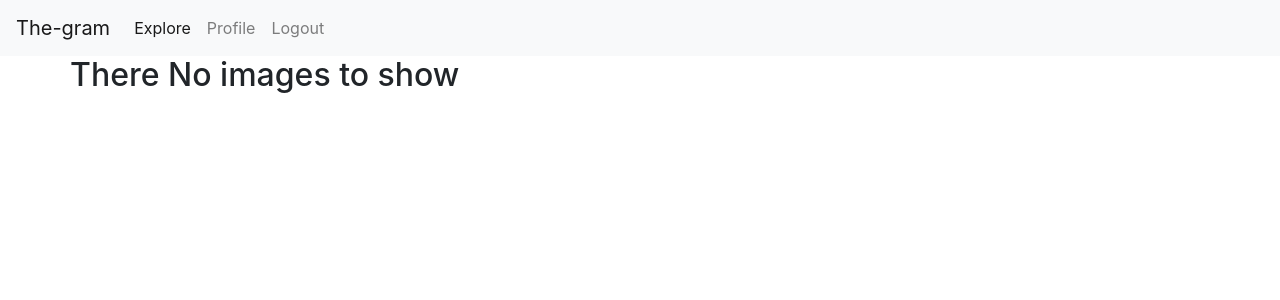
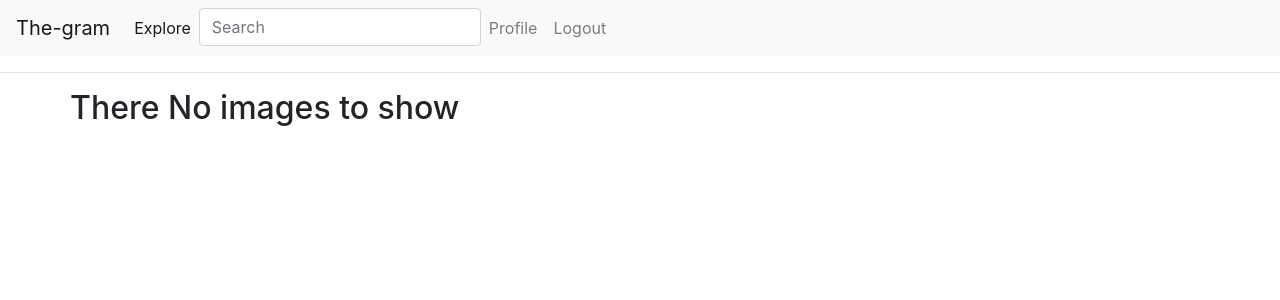
Before and after one commit to ephantuskaranja/Epha-gram, a Django app: page / in a window 1280 px wide. Shown: the top 300 px of the page. Run offline with Django 3.2, Linux system fonts and the light colour scheme; a user stored in the database is signed in; data that the repository does not hold is empty; some libraries are stand-ins or nearby versions.

Commit message:
change the nav styling

```diff
--- a/my_gram/templates/base.html
+++ b/my_gram/templates/base.html
@@ -14,7 +14,8 @@
 
 <body>
 
-  {% include "navbar.html" %} {% block content %} {% endblock %} {% block scripts %}
+  {% include "navbar.html" %}
+  <hr>{% block content %} {% endblock %} {% block scripts %}
   <script src="https://ajax.googleapis.com/ajax/libs/jquery/3.2.1/jquery.min.js"></script>
   {% bootstrap_javascript %} {% endblock %}
 </body>
--- a/my_gram/templates/navbar.html
+++ b/my_gram/templates/navbar.html
@@ -9,6 +9,9 @@
       <li class="nav-item active">
         <a class="nav-link" href="#">Explore <span class="sr-only">(current)</span></a>
       </li>
+      <form class="navbar-form navbar-centre" role="search" action="">
+        <input class="form-control mr-sm-2" type="search" placeholder="Search" aria-label="Search" name="image">
+      </form>
       <li class="nav-item">
         <a class="nav-link" href="#">Profile</a>
       </li>
```
